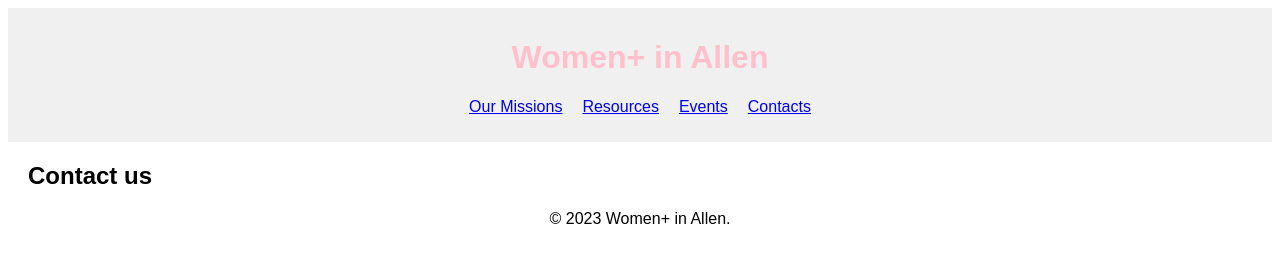
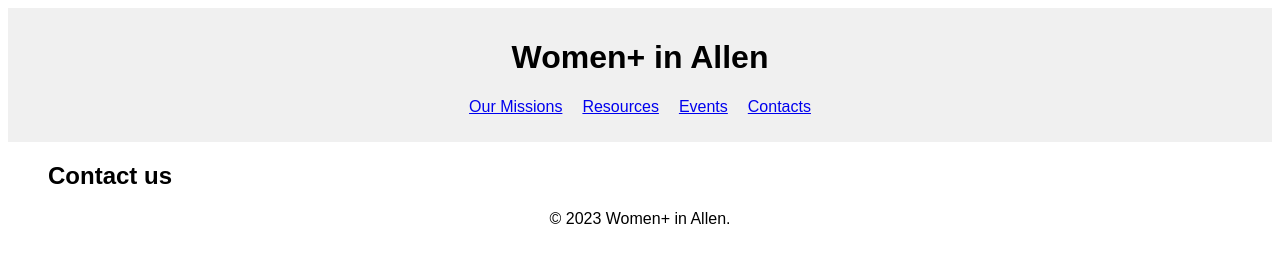
Before and after one commit to womenpiallen/womenpiallen.github.io, a plain HTML site: page contacts.html in a window 1280 px wide. Drawn offline with Linux system fonts and the light colour scheme.

```diff
--- a/contacts.html
+++ b/contacts.html
@@ -16,7 +16,7 @@
 
         main img {
             max-width: 100%;
-            margin-top: 20px;
+            margin-top: 10px;
         }
 
         body {
@@ -70,7 +70,7 @@
 <body>
 
     <header>
-        <h1><a href="index.html">Women+ in Allen</a></h1>
+        <h1>Women+ in Allen</h1>
         <!-- Add navigation links to your subdirectories -->
         <nav>
             <ul>
@@ -83,13 +83,17 @@
     </header>
 
     <main>
+        <main>
         <section id="resources-content">
             <h2>Contact us </h2>
             <a Women+ in Allen</a>
             <a wpia@groups.myumanitoba.ca</a>
 
+        </section>
 
-        </section>
+        <!-- Add more sections or content as needed -->
+
+    </main>
 
         <!-- Add more sections or content as needed -->
 
```
